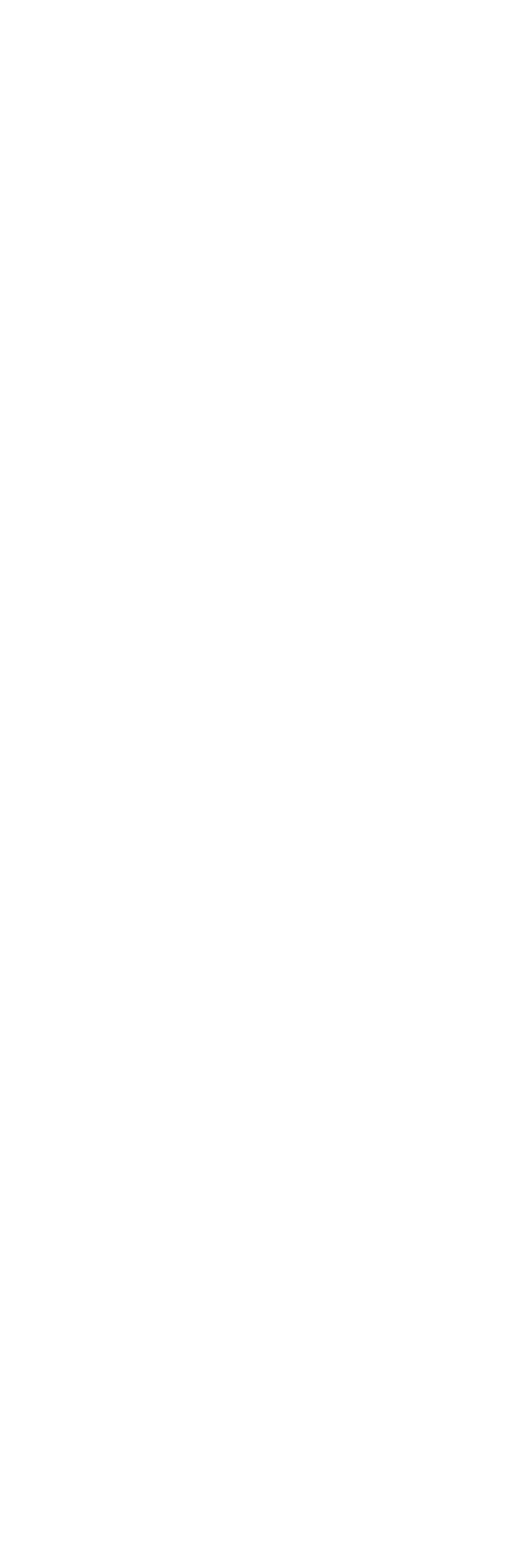
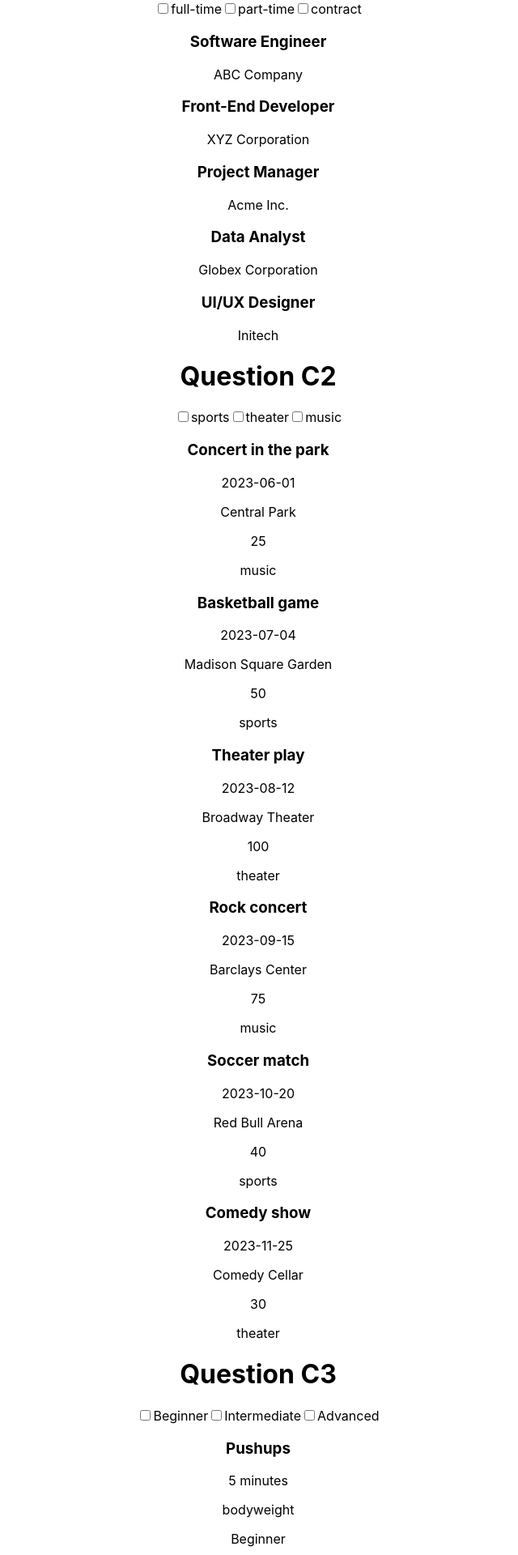
Before and after one commit to ichiragtaluja/react-filter-questions, a React (Create React App) app: page / in a window 1280 px wide. Shown: the part 6200-8120 px from the top of the page at 81% size, without its empty margins (321-961 px from the left). Before the commit the page ends 6135 px from the top, so only its background shows below. Built offline with nearby package versions, Linux system fonts and the light colour scheme.

Commit message:
added c1,2,3 questions

```diff
--- a/src/App.js
+++ b/src/App.js
@@ -12,6 +12,122 @@
 import { DisplayFilteredBooks } from "./QB2/DisplayFilteredBooks";
 import { moviesData } from "./QB3/moviesData";
 import { DisplayFilteredMovies } from "./QB3/DisplayFilteredMovies";
+import { jobPostings } from "./QC1/jobPostings";
+import { DisplayJobPostings } from "./QC1/DisplayJobPostings";
+import { events } from "./QC2/events";
+import { DisplayEvents } from "./QC2/DisplayEvents";
+import { useState } from "react";
+
+const workoutRoutines = [
+  {
+    name: "Pushups",
+    duration: "5 minutes",
+    equipment: ["bodyweight"],
+    difficulty: "Beginner",
+  },
+  {
+    name: "Squats",
+    duration: "10 minutes",
+    equipment: ["bodyweight"],
+    difficulty: "Beginner",
+  },
+  {
+    name: "Sit-ups",
+    duration: "5 minutes",
+    equipment: ["bodyweight"],
+    difficulty: "Beginner",
+  },
+  {
+    name: "Bicep curls",
+    duration: "15 minutes",
+    equipment: ["dumbbells"],
+    difficulty: "Intermediate",
+  },
+  {
+    name: "Deadlifts",
+    duration: "20 minutes",
+    equipment: ["dumbbells", "barbell"],
+    difficulty: "Advanced",
+  },
+  {
+    name: "Resistance band rows",
+    duration: "10 minutes",
+    equipment: ["resistance bands"],
+    difficulty: "Intermediate",
+  },
+  {
+    name: "Pull-ups",
+    duration: "15 minutes",
+    equipment: ["pull-up bar", "bodyweight"],
+    difficulty: "Advanced",
+  },
+  {
+    name: "Jumping jacks",
+    duration: "5 minutes",
+    equipment: ["none"],
+    difficulty: "Beginner",
+  },
+  {
+    name: "Burpees",
+    duration: "10 minutes",
+    equipment: ["none"],
+    difficulty: "Intermediate",
+  },
+  {
+    name: "Mountain climbers",
+    duration: "5 minutes",
+    equipment: ["none"],
+    difficulty: "Intermediate",
+  },
+];
+
+function DisplayWorkOutRoutines({ workoutRoutines }) {
+  const [difficultyLevel, setDifficultyLevel] = useState([]);
+
+  const changeHandler = (event) => {
+    const selectedLevel = event.target.value;
+    const isChecked = event.target.checked;
+
+    if (isChecked) {
+      setDifficultyLevel([...difficultyLevel, selectedLevel]);
+    } else {
+      setDifficultyLevel(
+        difficultyLevel.filter((level) => level != selectedLevel)
+      );
+    }
+  };
+
+  const arrayToBeDisplayed = difficultyLevel.length
+    ? workoutRoutines.filter((routine) =>
+        difficultyLevel.includes(routine.difficulty)
+      )
+    : workoutRoutines;
+
+  return (
+    <>
+      <h1>Question C3</h1>
+      {["Beginner", "Intermediate", "Advanced"].map((difficulty) => (
+        <label>
+          <input
+            type="checkbox"
+            value={difficulty}
+            checked={difficultyLevel.includes(difficulty)}
+            onChange={changeHandler}
+          />
+          {difficulty}
+        </label>
+      ))}
+      {arrayToBeDisplayed.map(({ name, duration, equipment, difficulty }) => (
+        <>
+          <h3>{name}</h3>
+          <p>{duration}</p>
+          <p>{equipment}</p>
+          <p>{difficulty}</p>
+        </>
+      ))}
+    </>
+  );
+}
 
 function App() {
   return (
@@ -22,6 +138,9 @@
       <DisplayListOfFilteredProducts products={products1} />
       <DisplayFilteredBooks books={books1} />
       <DisplayFilteredMovies movies={moviesData} />
+      <DisplayJobPostings jobPostings={jobPostings} />
+      <DisplayEvents events={events} />
+      <DisplayWorkOutRoutines workoutRoutines={workoutRoutines} />
     </div>
   );
 }
--- /dev/null
+++ b/src/QC1/DisplayJobPostings.js
@@ -0,0 +1,46 @@
+import { useState } from "react";
+
+export function DisplayJobPostings({ jobPostings }) {
+  const [selectedJobType, setSelectedJobType] = useState([]);
+
+  const checkHandler = (event) => {
+    const jobSelected = event.target.value;
+    const isChecked = event.target.checked;
+    console.log(isChecked);
+
+    if (isChecked) {
+      setSelectedJobType([...selectedJobType, jobSelected]);
+    } else {
+      setSelectedJobType(selectedJobType.filter((c) => c !== jobSelected));
+    }
+  };
+
+  const filteredJobList = (jobPostings) =>
+    selectedJobType.length
+      ? jobPostings.filter((jobPosting) =>
+          selectedJobType.includes(jobPosting.jobType)
+        )
+      : jobPostings;
+  return (
+    <>
+      <h1>Question C1</h1>
+      {["full-time", "part-time", "contract"].map((jobtype) => (
+        <label key={jobtype.id}>
+          <input
+            checked={selectedJobType.includes(jobtype)}
+            type="checkbox"
+            value={jobtype}
+            onChange={checkHandler}
+          />
+          {jobtype}
+        </label>
+      ))}
+      {filteredJobList(jobPostings).map((jobs) => (
+        <div key={jobs.id}>
+          <h3>{jobs.jobTitle}</h3>
+          <p>{jobs.company}</p>
+        </div>
+      ))}
+    </>
+  );
+}
--- /dev/null
+++ b/src/QC1/jobPostings.js
@@ -0,0 +1,42 @@
+export const jobPostings = [
+  {
+    id: 1,
+    company: "ABC Company",
+    jobTitle: "Software Engineer",
+    location: "San Francisco, CA",
+    salary: "$120,000 - $140,000",
+    jobType: "full-time",
+  },
+  {
+    id: 2,
+    company: "XYZ Corporation",
+    jobTitle: "Front-End Developer",
+    location: "New York, NY",
+    salary: "$100,000 - $120,000",
+    jobType: "part-time",
+  },
+  {
+    id: 3,
+    company: "Acme Inc.",
+    jobTitle: "Project Manager",
+    location: "Austin, TX",
+    salary: "$80,000 - $100,000",
+    jobType: "contract",
+  },
+  {
+    id: 4,
+    company: "Globex Corporation",
+    jobTitle: "Data Analyst",
+    location: "Seattle, WA",
+    salary: "$90,000 - $110,000",
+    jobType: "full-time",
+  },
+  {
+    id: 5,
+    company: "Initech",
+    jobTitle: "UI/UX Designer",
+    location: "Los Angeles, CA",
+    salary: "$110,000 - $130,000",
+    jobType: "part-time",
+  },
+];
--- /dev/null
+++ b/src/QC2/DisplayEvents.js
@@ -0,0 +1,47 @@
+import { useState } from "react";
+
+export function DisplayEvents({ events }) {
+  const [selectedChoices, setSelectedChoices] = useState([]);
+
+  const changeHandler = (event) => {
+    const isChecked = event.target.checked;
+    console.log(isChecked);
+    const typeSelected = event.target.value;
+
+    if (isChecked) {
+      setSelectedChoices([...selectedChoices, typeSelected]);
+    } else {
+      const newArr = selectedChoices.filter((type) => type !== typeSelected);
+      setSelectedChoices(newArr);
+    }
+  };
+
+  const filteredOutput = selectedChoices.length
+    ? events.filter((ev) => selectedChoices.includes(ev.type))
+    : events;
+  return (
+    <>
+      <h1>Question C2</h1>
+      {["sports", "theater", "music"].map((type) => (
+        <label key={type}>
+          <input
+            // checked={selectedChoices.includes(type)}
+            onChange={changeHandler}
+            type="checkbox"
+            value={type}
+          />
+          {type}
+        </label>
+      ))}
+      {filteredOutput.map((ex) => (
+        <div key={ex.id}>
+          <h3>{ex.name}</h3>
+          <p>{ex.date}</p>
+          <p>{ex.location}</p>
+          <p>{ex.price}</p>
+          <p>{ex.type}</p>
+        </div>
+      ))}
+    </>
+  );
+}
--- /dev/null
+++ b/src/QC2/events.js
@@ -0,0 +1,50 @@
+export const events = [
+  {
+    id: 1,
+    name: "Concert in the park",
+    date: "2023-06-01",
+    location: "Central Park",
+    price: 25,
+    type: "music",
+  },
+  {
+    id: 2,
+    name: "Basketball game",
+    date: "2023-07-04",
+    location: "Madison Square Garden",
+    price: 50,
+    type: "sports",
+  },
+  {
+    id: 3,
+    name: "Theater play",
+    date: "2023-08-12",
+    location: "Broadway Theater",
+    price: 100,
+    type: "theater",
+  },
+  {
+    id: 4,
+    name: "Rock concert",
+    date: "2023-09-15",
+    location: "Barclays Center",
+    price: 75,
+    type: "music",
+  },
+  {
+    id: 5,
+    name: "Soccer match",
+    date: "2023-10-20",
+    location: "Red Bull Arena",
+    price: 40,
+    type: "sports",
+  },
+  {
+    id: 6,
+    name: "Comedy show",
+    date: "2023-11-25",
+    location: "Comedy Cellar",
+    price: 30,
+    type: "theater",
+  },
+];
```
